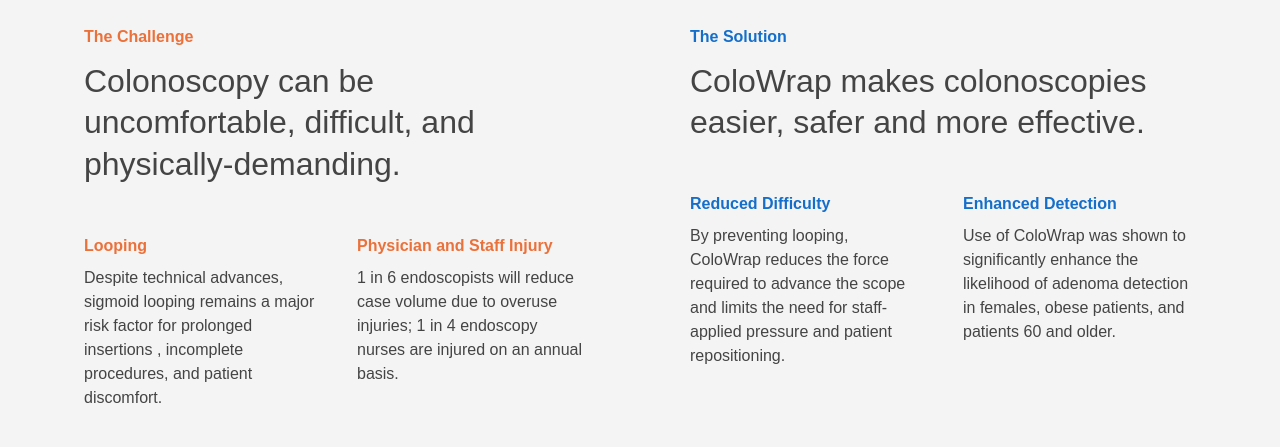
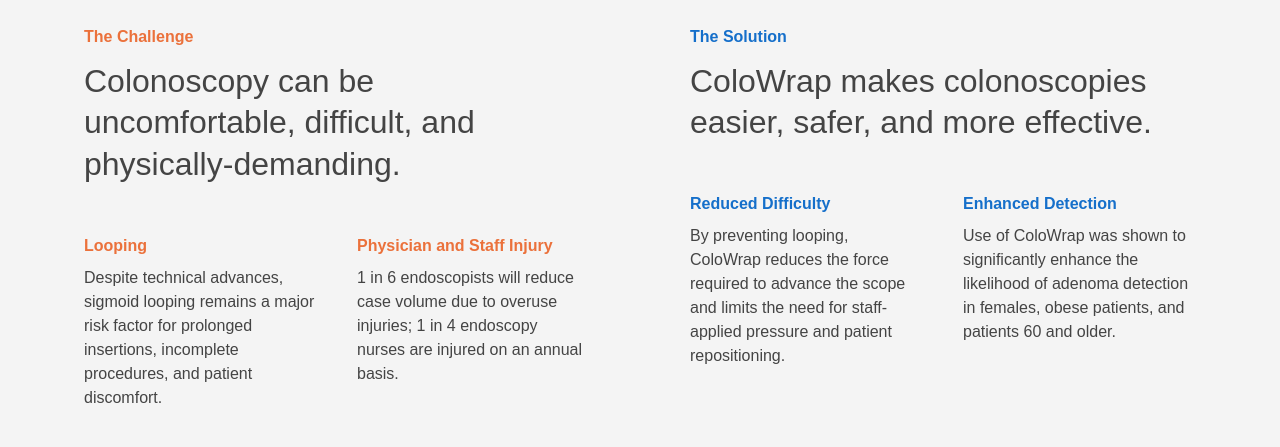
Before and after one commit to johnnyhat/colowrap, a Jekyll site: the page built from index.md, in a window 1280 px wide and 900 px high, scrolled down 1464 px. Shown: the part 197-644 px from the top of the window. Built offline with Jekyll 4.4.1, drawn with Linux system fonts in a browser that asks for light colours; nearby versions of some CDN libraries; Markdown is read by kramdown in place of the engine named in the settings.

Commit message:
fixing Oxford commas in sub footer

```diff
--- a/index.md
+++ b/index.md
@@ -131,7 +131,7 @@
 						<ul>
 							<li>
 								<h6>Looping</h6>
-								<p>Despite technical advances, sigmoid looping remains a major risk factor for prolonged insertions , incomplete procedures, and patient discomfort.</p>
+								<p>Despite technical advances, sigmoid looping remains a major risk factor for prolonged insertions, incomplete procedures, and patient discomfort.</p>
 							</li>
 							<li>
 								<h6>Physician and Staff Injury</h6>
@@ -141,7 +141,7 @@
 					</div>
 					<div class="summary solution">
 						<h6>The Solution</h6>
-						<h3>ColoWrap makes colonoscopies easier, safer and more effective.</h3>
+						<h3>ColoWrap makes colonoscopies easier, safer, and more effective.</h3>
 						<ul>
 							<li>
 								<h6>Reduced Difficulty</h6>
```
